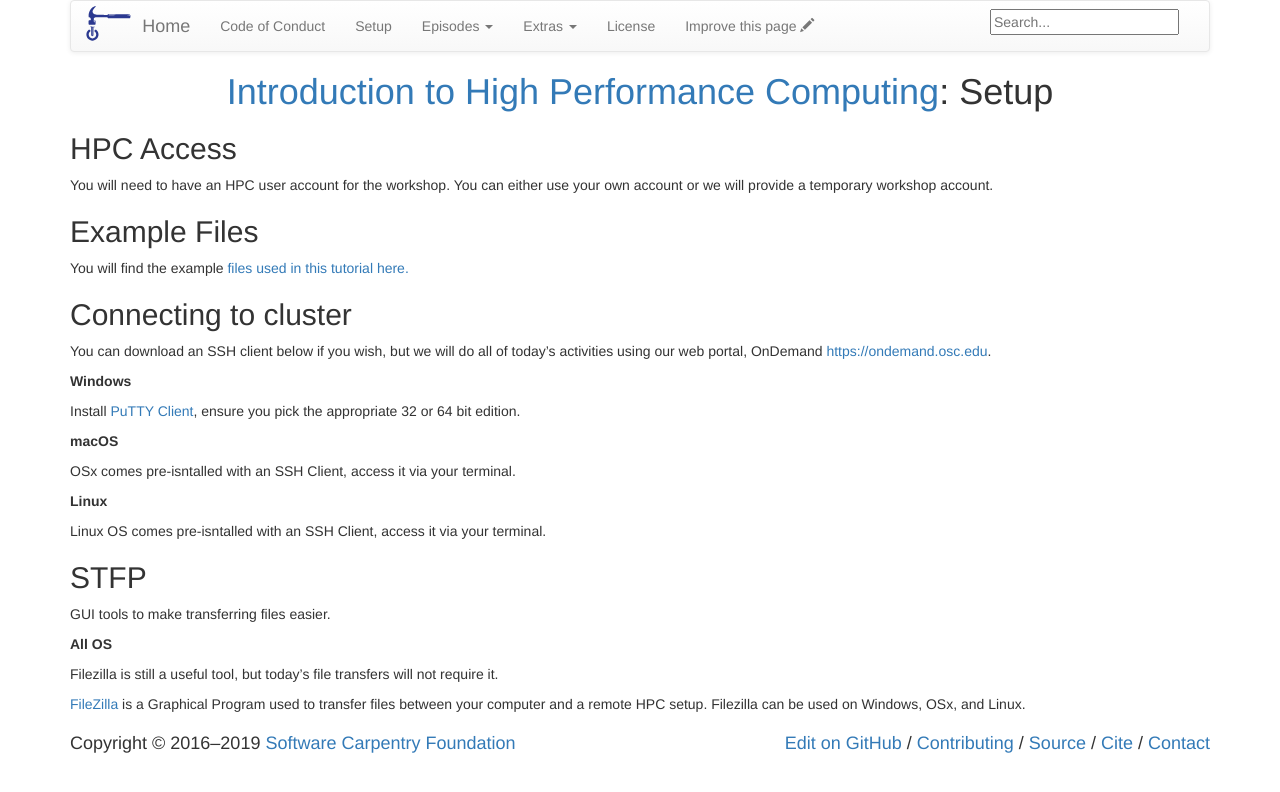
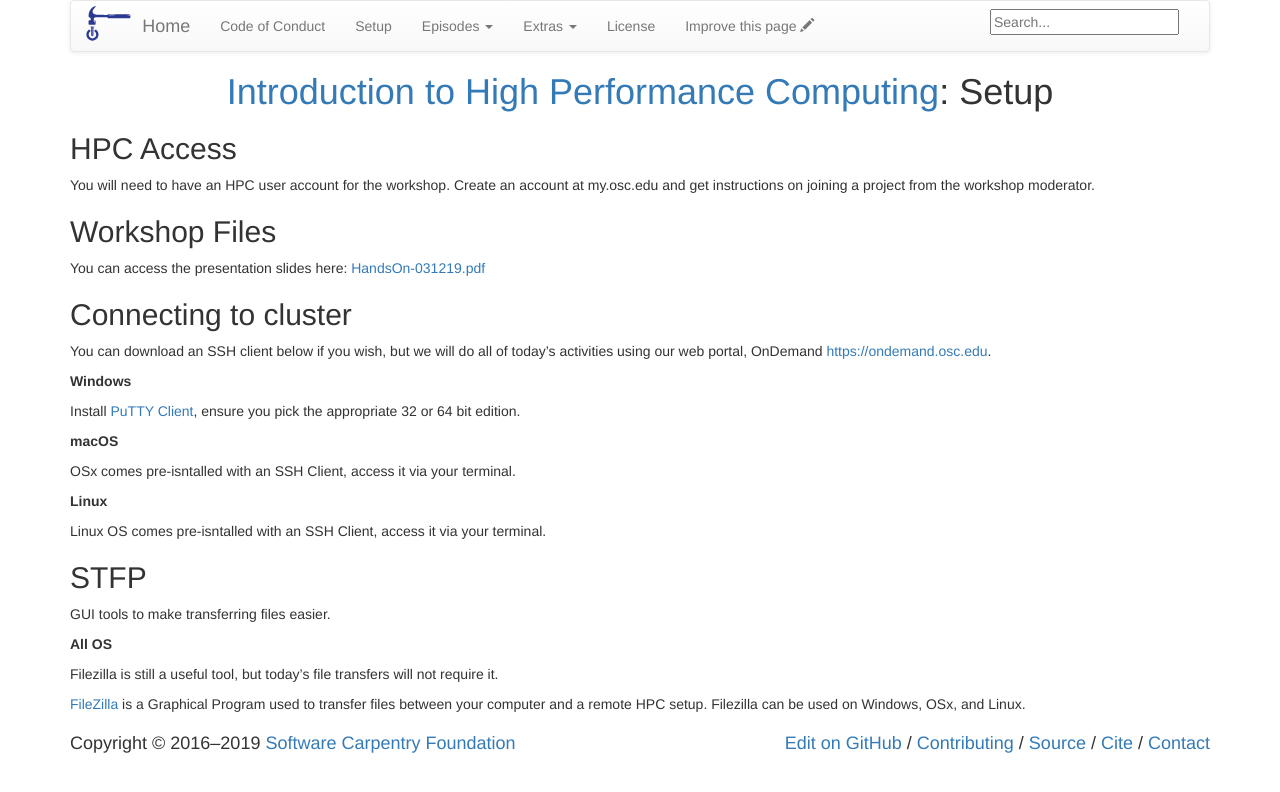
Before and after one commit to khill42/OSC_IntroHPC, a Jekyll site: the page built from setup.md, in a window 1280 px wide. Shown: the top 792 px of the page. Built offline with Jekyll 4.4.1, drawn with Linux system fonts in a browser that asks for light colours.

Commit message:
Update setup.md

```diff
--- a/setup.md
+++ b/setup.md
@@ -6,14 +6,12 @@ permalink: /setup/
 
 ## HPC Access
 
-You will need to have an HPC user account for the workshop.  You can either use your own account or we will provide
-a temporary workshop account.
+You will need to have an HPC user account for the workshop.  Create an account at my.osc.edu and get instructions on joining
+a project from the workshop moderator.
 
+## Workshop Files
 
-## Example Files
-
-You will find the example [files used in this tutorial here.](https://github.com/khill42/OSC_IntroHPC/raw/gh-pages/files/hpcCarpentry.zip)
-
+You can access the presentation slides here: [HandsOn-031219.pdf](https://github.com/khill42/OSC_IntroHPC/blob/gh-pages/files/HandsOn-031219.pdf)
 
 
 
```
